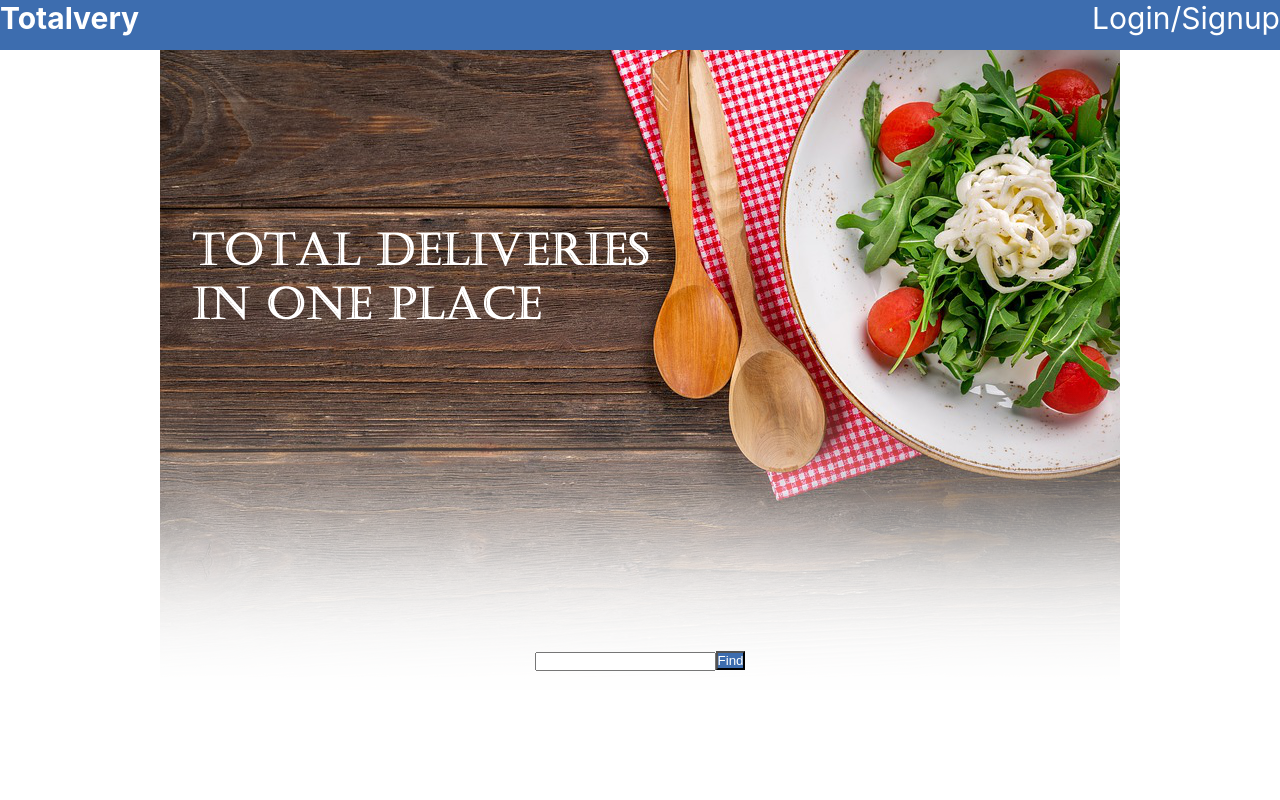
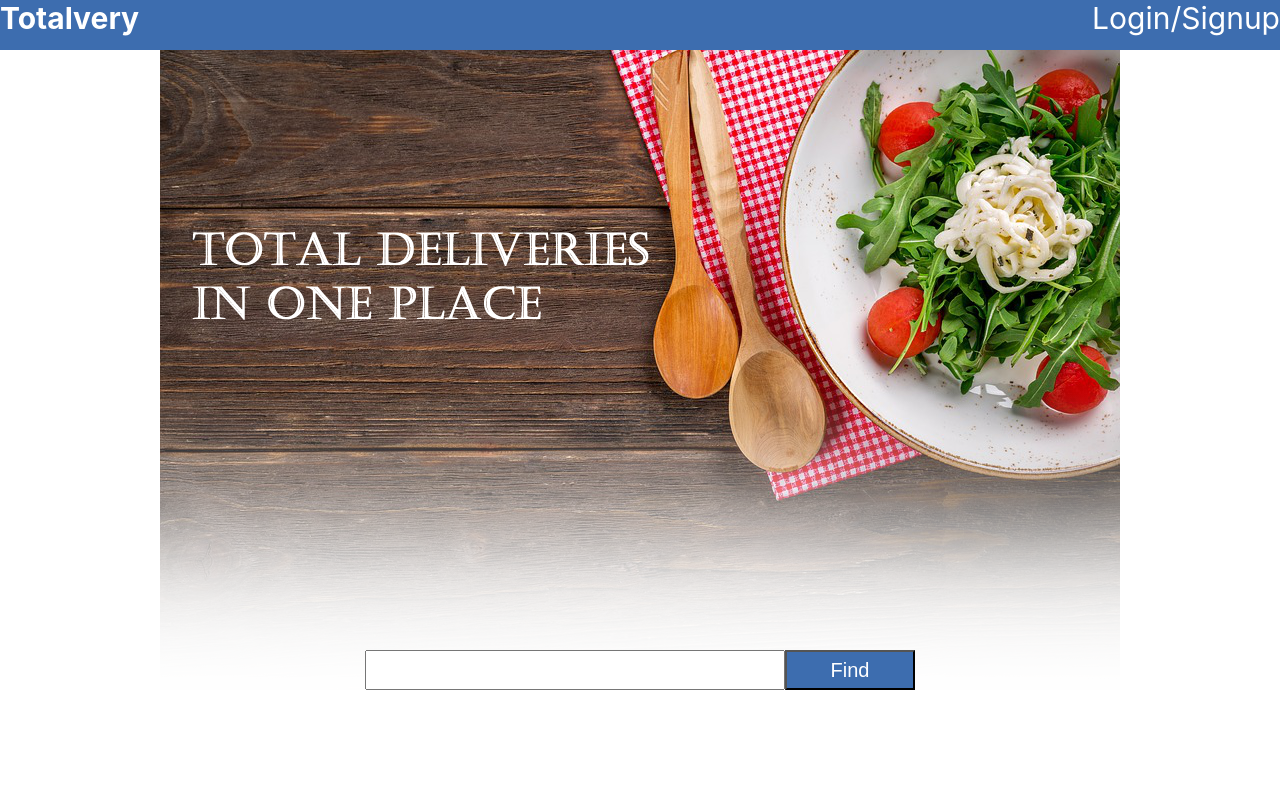
Before and after one commit to Totalvery/totalvery, a React (Create React App) app in the folder totalvery_react/: page / in a window 1280 px wide. Shown: the top 800 px of the page. Built offline with nearby package versions, Linux system fonts and the light colour scheme.

Commit message:
hyperlink sites, resize textfield

```diff
--- a/totalvery_react/src/App.css
+++ b/totalvery_react/src/App.css
@@ -20,6 +20,7 @@
   display: flex;
   justify-content: center;
   align-items: center;
+  size: 'lg';
 }
 
 .button {
--- a/totalvery_react/src/MainHome.js
+++ b/totalvery_react/src/MainHome.js
@@ -15,15 +15,15 @@ function MainHome() {
                 <TextField />
             </view>
             <text style={{position:"relative", top:940, marginRight:10}}>Currently supporting:</text>
-            <view>
+            <a href="https://www.doordash.com/" target='_blank'>
                 <img src = {doordash} alt="Doordash" className="doordash" style={{position:"relative", top:900, flex:2, padding:5}}/>
-            </view>
-            <view>
+            </a>
+            <a href="https://www.ubereats.com/" target='_blank'>
                 <img src = {ubereats} alt="UberEats" className="ubereats" style={{position:"relative", top:900, flex:2, padding:5}}/>
-            </view>
-            <view>
+            </a>
+            <a href="https://www.grubhub.com/" target='_blank'>
                 <img src = {grubhub} alt="Grubhub" className="grubhub" style={{position:"relative", top:900, flex:2, padding:5}}/>
-            </view>
+            </a>
         </div>
     )
 }
--- a/totalvery_react/src/TextField.js
+++ b/totalvery_react/src/TextField.js
@@ -4,9 +4,10 @@ function TextField() {
     return(
         <div className="textfield">
             <label>
-                <input type="text" name="name" />
+                <input type="text" name="name" style={{width: "420px", height: "40px", fontSize:"20px"}}/>
             </label>
-            <button className="button" type="submit" variant='primary' size='lg'>Find</button>
+            {/* hyperlink the button to address search page */}
+            <button className="button" type="submit" variant='primary' style={{width:"130px", height:"40px", fontSize:"20px"}}>Find</button>
 
         </div>
     )
```
Also changed, not shown: 1 other file (tests, documents, lock files or other folders).
